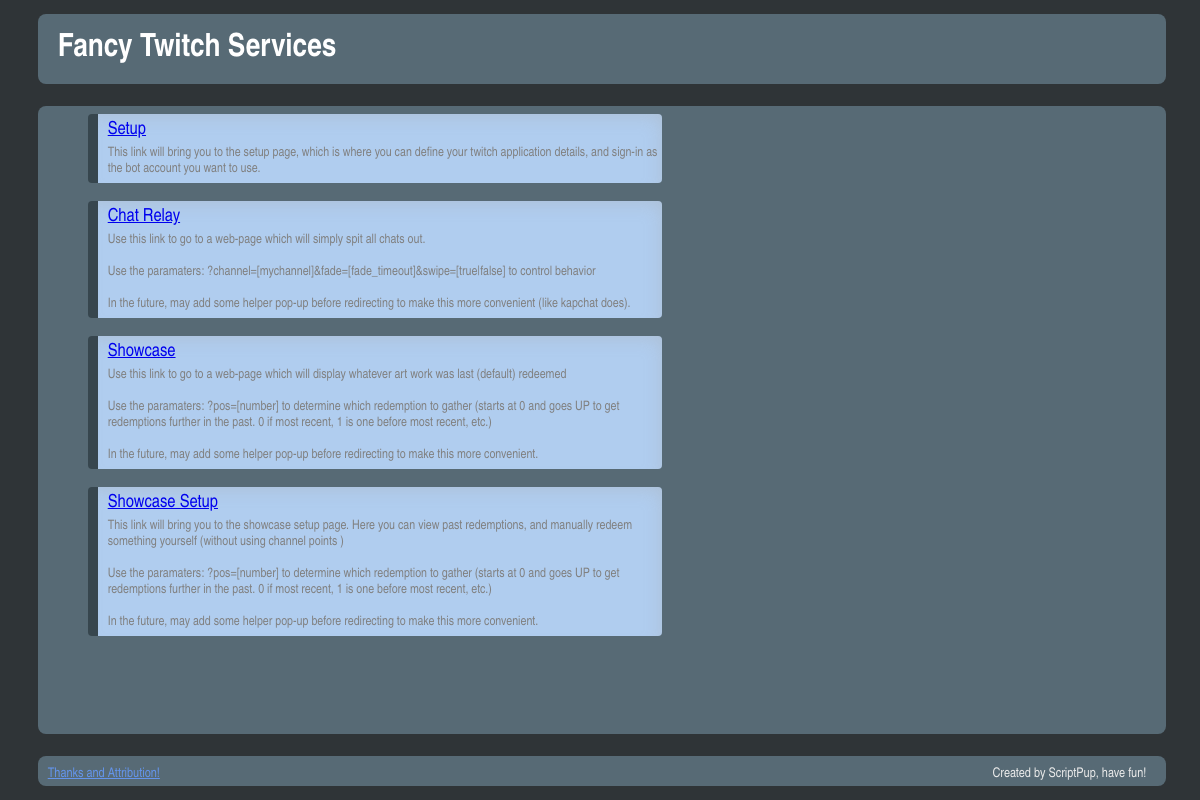
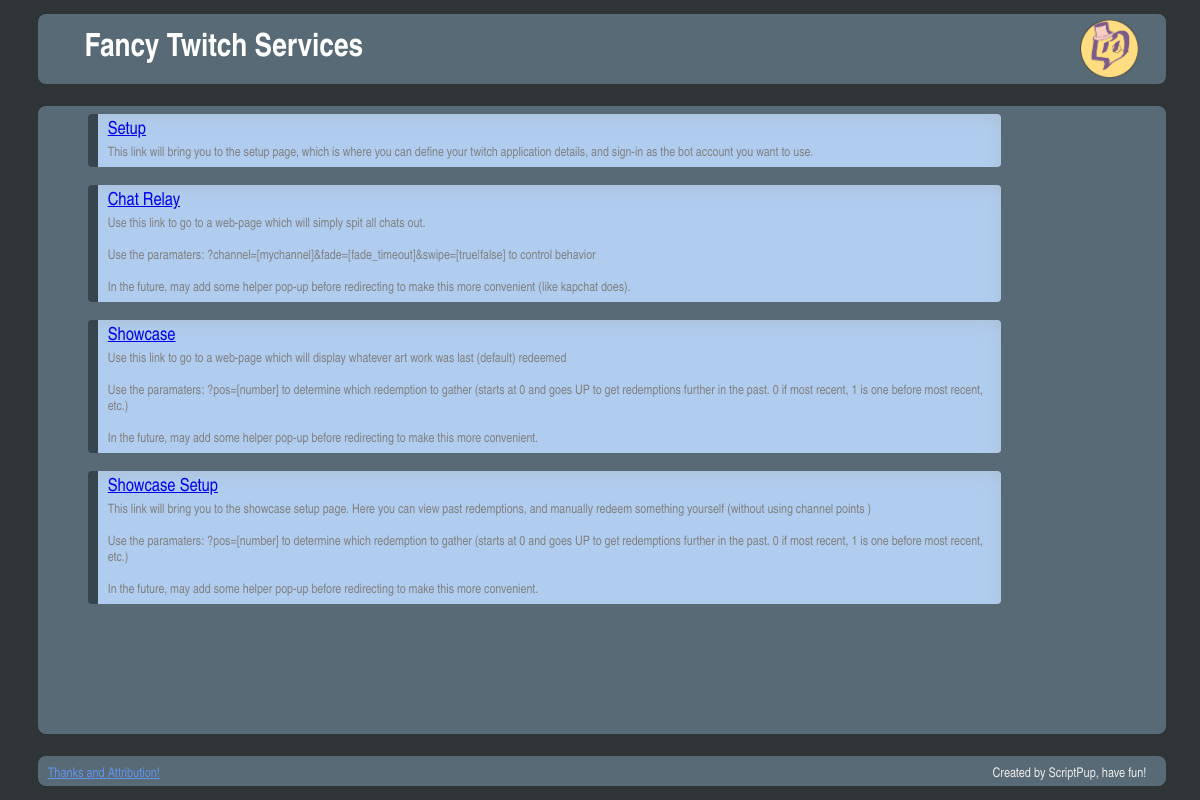
Before and after one commit to ScriptPup/ItyBityProjects, an Electron app: page FancyTwitchServer/content/index.html in a window 1200 px wide. Drawn offline with nearby package versions, Linux system fonts and the light colour scheme; files that its build step writes are made by us from their sources.

Commit message:
Add logo

```diff
--- a/FancyTwitchServer/content/scss/main.scss
+++ b/FancyTwitchServer/content/scss/main.scss
@@ -130,6 +130,7 @@
   &-main {
       border-radius: 8px;
       min-width: 600px;
+      overflow-y: auto;
   }
 
   &-head, &-foot {
@@ -144,8 +145,17 @@
       display: flex;
       align-items: center;
       align-content: space-between;
+      justify-content: space-around;
       span:nth-child(1) {
           flex: 0.9 0;
+      }
+      &::after {
+        content: "";
+        width: 60px;
+        height: 60px;
+        background-image: url("/img/FancyTwitch.png");
+        background-repeat: no-repeat;
+        background-size: contain;
       }
   }
   &-foot {
@@ -431,8 +441,9 @@
 }
 
 .frontLink {
-    min-height: 50px;
-    width: 50%;
+    min-height: fit-content;
+    min-width: 580px;
+    width: 80%;
     align-items: center;
     display: flex;
     justify-items: center;
```
Also changed, not shown: FancyTwitchServer/content/img/FancyTwitch.png (added).
